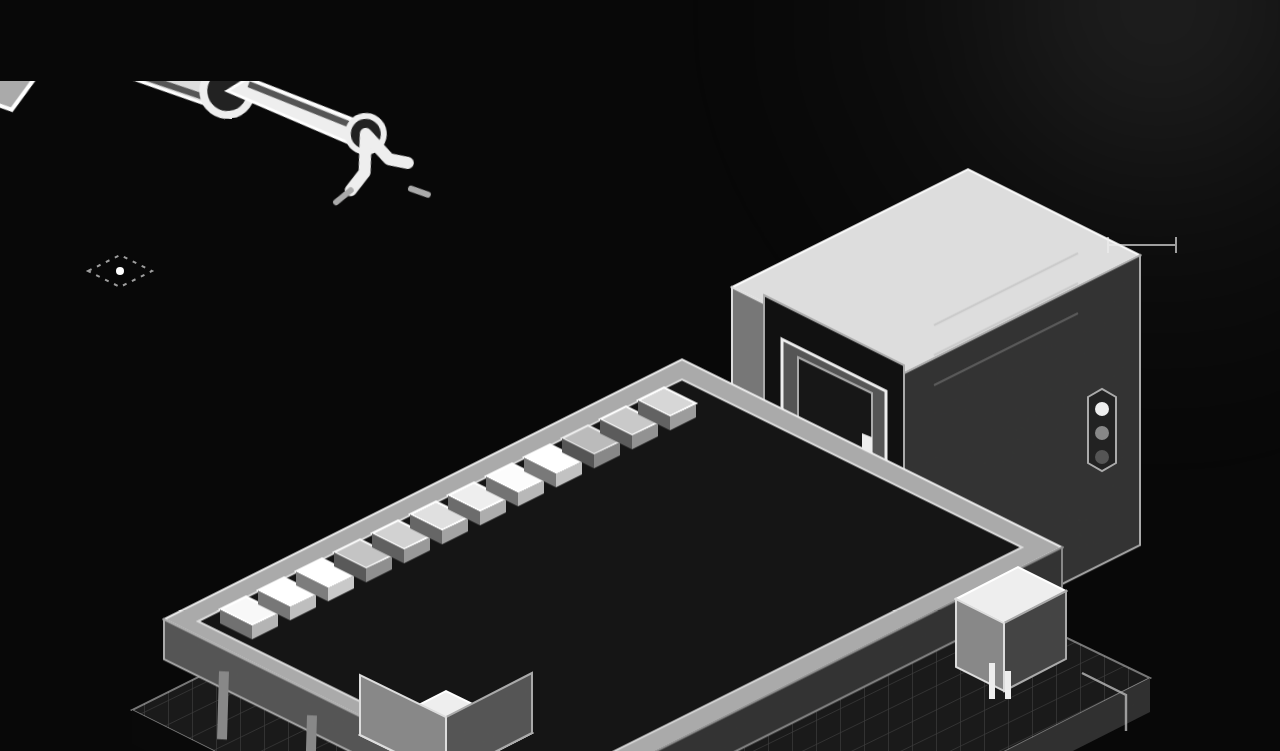
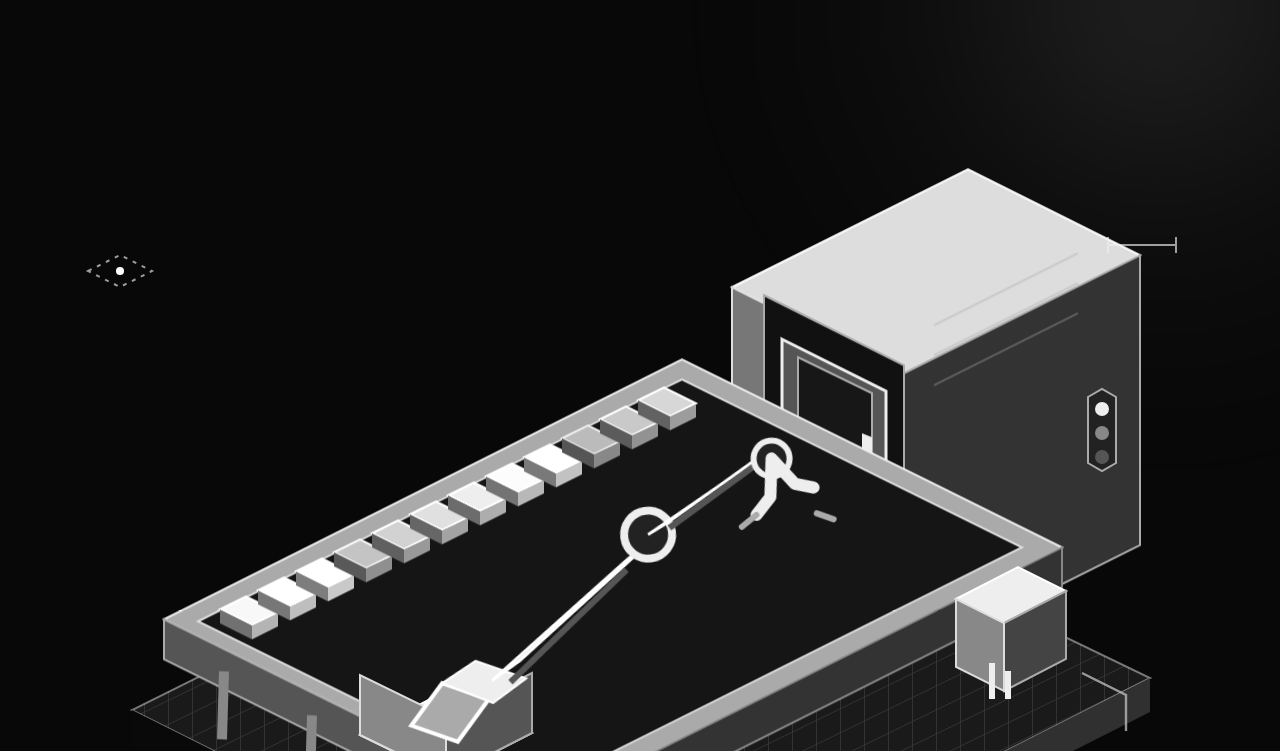
Before and after one commit to vinithreddybanda/vinithreddybanda.github.io, an Astro site: page / in a window 1280 px wide. Shown: the part 49-800 px from the top of the page. Built offline with nearby package versions, Linux system fonts and the light colour scheme; Astro itself is replaced by a stand-in of ours.

Commit message:
Align robotic pick-and-place arm with conveyor workpiece

```diff
--- a/src/components/IsometricScene.astro
+++ b/src/components/IsometricScene.astro
@@ -31,15 +31,15 @@ const { scene = "hero", class: className = "" } = Astro.props;
         {Array.from({length:12},(_,n)=><g class="iso-roller" style={`--roller-delay:${n*-0.12}s`} transform={`translate(${110+n*19} ${276-n*9.5})`}><path d="M0 0l13-6.5 16 8-13 6.5z" fill="#bbb" stroke="#eee"/><path d="M0 0v7l16 8V8z" fill="#555"/><path d="M16 8v7l13-6.5V2z" fill="#888"/></g>)}
         <path d="M112 307l-1 34m45-12-1 34m45-12-1 34m45-12-1 34" stroke="#888" stroke-width="5"/>
       </g>
-      <g class="iso-workpiece"><path d="M0 0l28-14 29 14-28 14z" fill="#f0f0ed" stroke="#fff"/><path d="M29 14l28-14v27L29 41z" fill="#555" stroke="#ddd"/><path d="M0 0l29 14v27L0 27z" fill="#999" stroke="#eee"/><path d="M8 1l20-10 20 10-20 10z" fill="#222"/></g>
-      <g class="iso-workpiece-finished"><path d="M0 0l25-13 26 13-25 13z" fill="#eee" stroke="#fff"/><path d="M26 13l25-13v23L26 36z" fill="#444" stroke="#ddd"/><path d="M0 0l26 13v23L0 23z" fill="#888" stroke="#ddd"/><path d="M10 0l15-8 15 8-15 8z" fill="#111"/></g>
+      <g class="iso-workpiece" style="translate:100px 250px"><path d="M0 0l28-14 29 14-28 14z" fill="#f0f0ed" stroke="#fff"/><path d="M29 14l28-14v27L29 41z" fill="#555" stroke="#ddd"/><path d="M0 0l29 14v27L0 27z" fill="#999" stroke="#eee"/><path d="M8 1l20-10 20 10-20 10z" fill="#222"/></g>
+      <g class="iso-workpiece-finished" style="translate:70px 220px"><path d="M0 0l25-13 26 13-25 13z" fill="#eee" stroke="#fff"/><path d="M26 13l25-13v23L26 36z" fill="#444" stroke="#ddd"/><path d="M0 0l26 13v23L0 23z" fill="#888" stroke="#ddd"/><path d="M10 0l15-8 15 8-15 8z" fill="#111"/></g>
       <g class="iso-robot">
         <path d="M180 327l43-22 43 21-43 22z" fill="#eee" stroke="#fff"/><path d="M223 348l43-22v-30l-43 22z" fill="#555" stroke="#aaa"/><path d="M180 327l43 21v-30l-43-21z" fill="#888" stroke="#ddd"/>
-        <g class="iso-robot-shoulder" transform="translate(223 316)">
+        <g class="iso-robot-shoulder" style="translate:223px 316px">
           <path d="M-18 4l18-19 22 11-18 19z" fill="#aaa" stroke="#fff" stroke-width="2"/><path d="M0-15l18-9 24 12-18 10z" fill="#eee" stroke="#fff"/>
-          <g class="iso-robot-upper"><path d="M25-13l15-8 75 37-15 9z" fill="#ddd" stroke="#fff" stroke-width="1.5"/><path d="M34-11l65 32" stroke="#555" stroke-width="3"/><circle cx="112" cy="20" r="12" fill="#222" stroke="#eee" stroke-width="4"/>
-            <g class="iso-robot-forearm"><path d="M112 20l11-5 59 32-12 7z" fill="#eee" stroke="#fff" stroke-width="1.5"/><path d="M123 18l47 26" stroke="#555" stroke-width="3"/><circle cx="178" cy="50" r="9" fill="#222" stroke="#eee" stroke-width="3"/>
-              <g class="iso-gripper"><path d="M178 50l-3 19-8 8m11-27 10 14 9 3" fill="none" stroke="#eee" stroke-width="6" stroke-linecap="round" stroke-linejoin="round"/><path d="M167 77l-8 5m38-2 8 4" stroke="#aaa" stroke-width="3" stroke-linecap="round"/></g>
+          <g class="iso-robot-upper"><path d="M25-13l15-8 75-52-15 9z" fill="#ddd" stroke="#fff" stroke-width="1.5"/><path d="M34-11l65-48" stroke="#555" stroke-width="3"/><circle cx="112" cy="-75" r="12" fill="#222" stroke="#eee" stroke-width="4"/>
+            <g class="iso-robot-forearm"><path d="M112-75l11-5 59-32-12 7z" fill="#eee" stroke="#fff" stroke-width="1.5"/><path d="M123-77l47-26" stroke="#555" stroke-width="3"/><circle cx="178" cy="-105" r="9" fill="#222" stroke="#eee" stroke-width="3"/>
+              <g class="iso-gripper"><path d="M178-105l-3 19-8 8m11-27 10 14 9 3" fill="none" stroke="#eee" stroke-width="6" stroke-linecap="round" stroke-linejoin="round"/><path d="M167-78l-8 5m38-2 8 4" stroke="#aaa" stroke-width="3" stroke-linecap="round"/></g>
             </g>
           </g>
         </g>
@@ -161,8 +161,8 @@ const { scene = "hero", class: className = "" } = Astro.props;
   .iso-workpiece-finished{animation:finished-cycle 7.2s cubic-bezier(.65,0,.35,1) infinite}
   .iso-robot-shoulder{transform-origin:0 0;animation:robot-shoulder 7.2s cubic-bezier(.65,0,.35,1) infinite}
   .iso-robot-upper{transform-origin:0 0;animation:robot-upper 7.2s cubic-bezier(.65,0,.35,1) infinite}
-  .iso-robot-forearm{transform-origin:112px 20px;animation:robot-forearm 7.2s cubic-bezier(.65,0,.35,1) infinite}
-  .iso-gripper{transform-origin:178px 50px;animation:robot-grip 7.2s ease-in-out infinite}
+  .iso-robot-forearm{transform-origin:112px -75px;animation:robot-forearm 7.2s cubic-bezier(.65,0,.35,1) infinite}
+  .iso-gripper{transform-origin:178px -105px;animation:robot-grip 7.2s ease-in-out infinite}
   .iso-machine-head{animation:machine-head 7.2s ease-in-out infinite}
   .iso-clinic-cart{animation:clinic-cart 8s cubic-bezier(.65,0,.35,1) infinite}
   .iso-clinic-door{transform-origin:281px 264px;animation:clinic-door 8s ease-in-out infinite}
```
